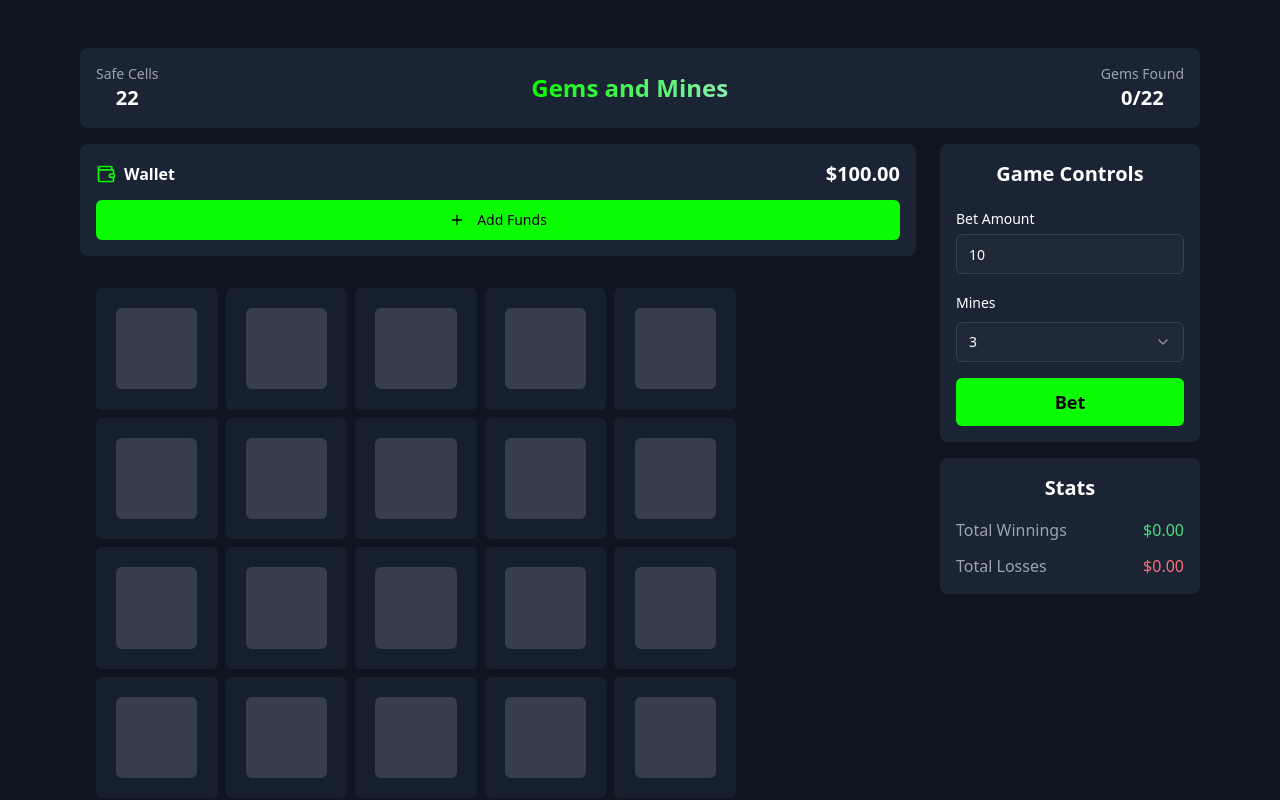
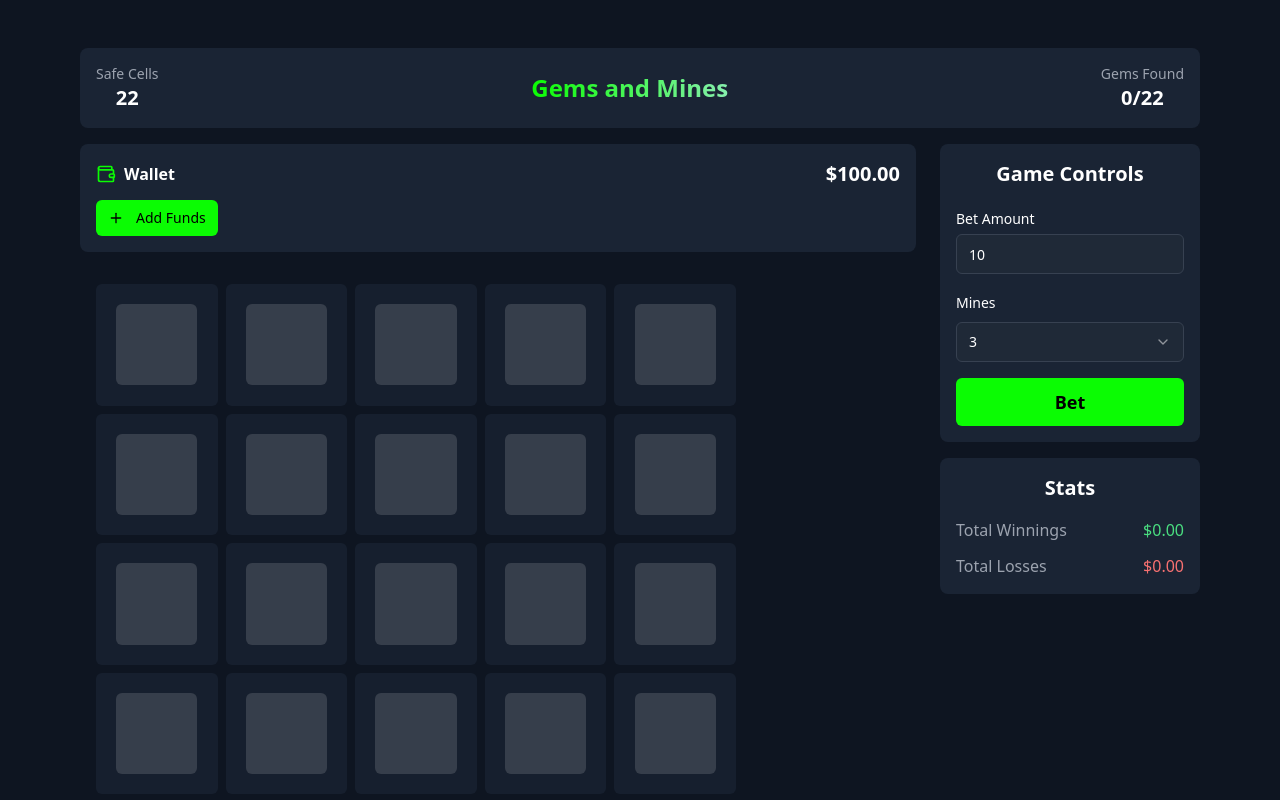
Before and after one commit to zenitsu0509/Mischief-Casino-Project, a React (Vite) app: page / in a window 1280 px wide. Shown: the top 800 px of the page. Built offline with nearby package versions, Linux system fonts and the light colour scheme.

Commit message:
Fix: Reduce add funds button size
Reduce the size of the "Add Funds" button in the WalletPanel component.

```diff
--- a/src/components/WalletPanel.tsx
+++ b/src/components/WalletPanel.tsx
@@ -48,9 +48,10 @@ const WalletPanel: React.FC<WalletPanelProps> = ({ balance, onAddFunds }) => {
       {!showAddFunds ? (
         <Button
           onClick={() => setShowAddFunds(true)}
-          className="mt-3 w-full flex items-center justify-center py-2 bg-game-button hover:bg-opacity-90 text-black"
+          size="sm"  // Use small size
+          className="mt-3 w-auto flex items-center justify-center bg-game-button hover:bg-opacity-90 text-black"
         >
-          <Plus className="mr-1 h-4 w-4" /> Add Funds
+          <Plus className="mr-1 h-3 w-3" /> Add Funds
         </Button>
       ) : (
         <div className="mt-3 space-y-2">
@@ -66,12 +67,14 @@ const WalletPanel: React.FC<WalletPanelProps> = ({ balance, onAddFunds }) => {
             <Button
               onClick={() => setShowAddFunds(false)}
               variant="outline"
+              size="sm"
               className="flex-1 bg-gray-700 hover:bg-gray-600 text-white border-gray-600"
             >
               Cancel
             </Button>
             <Button
               onClick={handleAddFunds}
+              size="sm"
               className="flex-1 bg-game-button hover:bg-opacity-90 text-black"
             >
               Confirm
```
